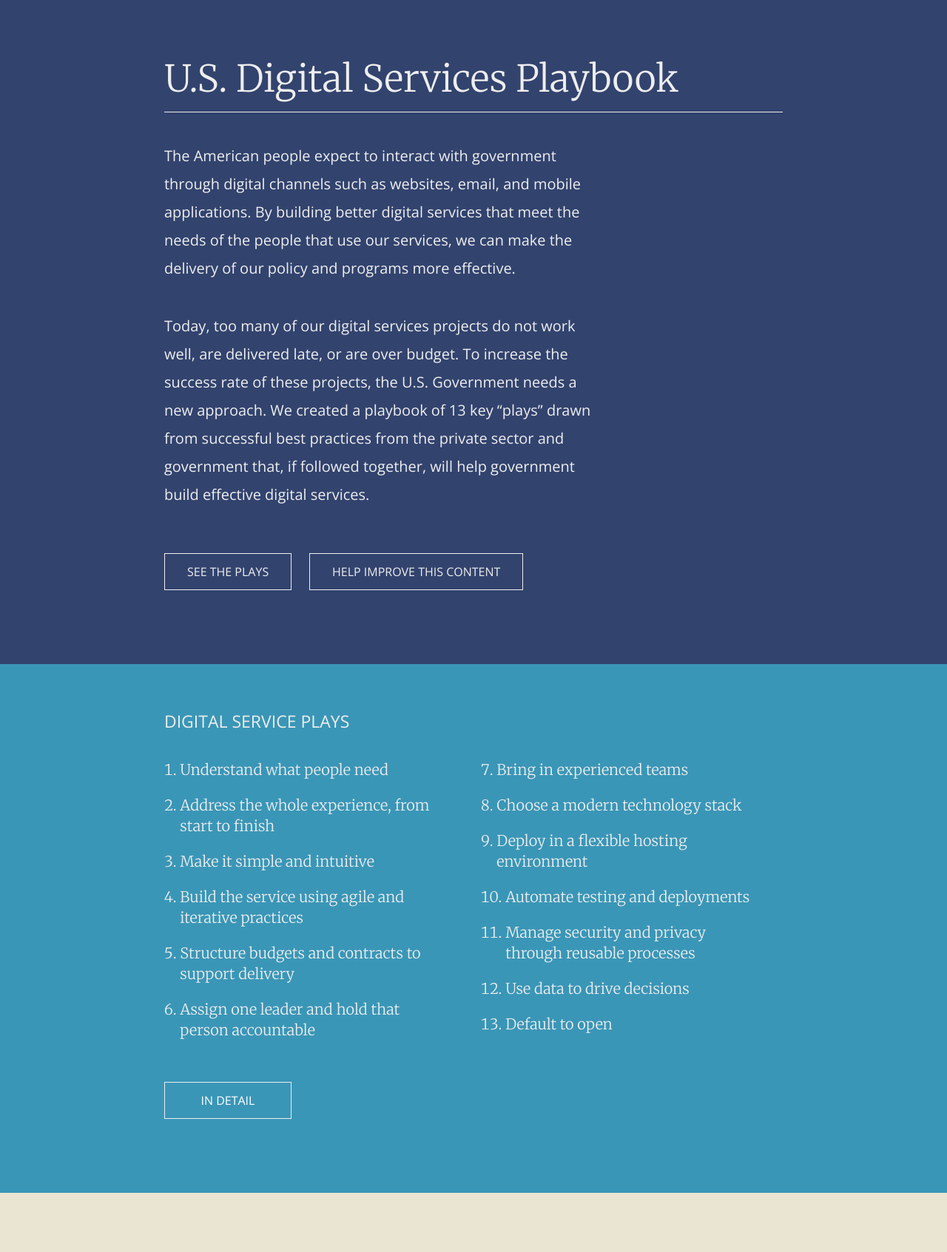
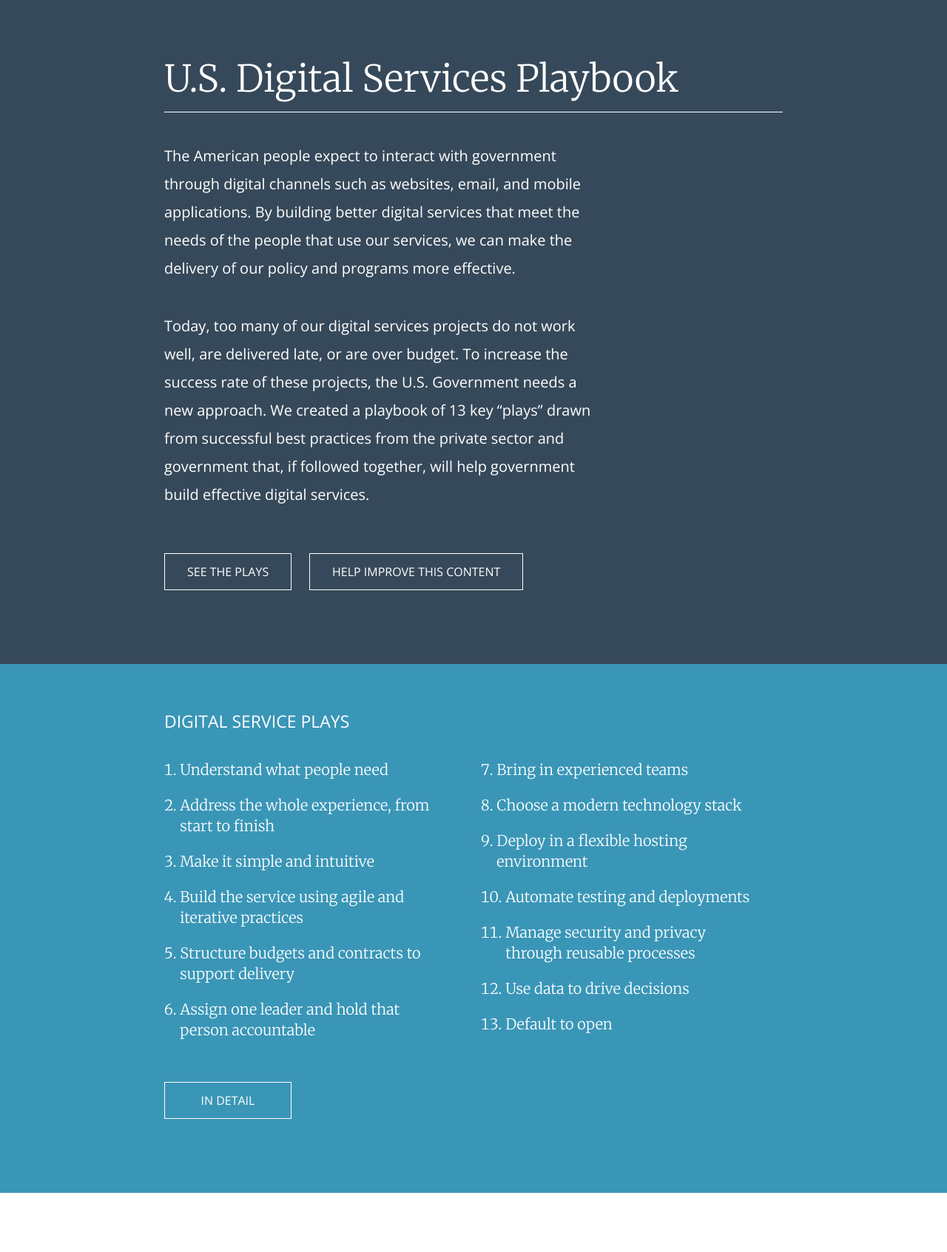
Before and after one commit to usds/playbook, a Jekyll site: the page built from index.html, in a window 1280 px wide. Shown: the whole page at 74% size. Built offline with Jekyll 4.4.1, drawn with Linux system fonts in a browser that asks for light colours; Markdown is read by kramdown in place of the engine named in the settings.

Commit message:
updating color palette to address ryan's suggestions in #4. Leaving light blue for now.

```diff
--- a/assets/css/styles.css
+++ b/assets/css/styles.css
@@ -4,13 +4,13 @@
   box-sizing: border-box; }
 
 body {
-  background: #eae4d2;
+  background: white;
   font-family: "Merriweather", serif;
   margin: 0;
   line-height: 28px; }
 
 body#techfar_landing_page {
-  background: #32436e; }
+  background: #36495a; }
 
 a {
   color: inherit;
@@ -37,7 +37,7 @@
 h1 {
   font-size: 50px;
   font-weight: 300;
-  border-bottom: 1px solid #eeeeee;
+  border-bottom: 1px solid white;
   padding-bottom: 0.25em;
   margin-bottom: 20px;
   line-height: 65px; }
@@ -128,12 +128,12 @@
     display: inline-block;
     padding: 10px 30px;
     text-decoration: none;
-    border: 1px solid #eeeeee;
+    border: 1px solid white;
     min-width: 172px;
     text-align: center; }
   .button a:hover {
-    background: #eeeeee;
-    color: #32436e;
+    background: white;
+    color: #36495a;
     text-decoration: none; }
   @media screen and (min-width: 0px) and (max-width: 640px) {
     .button {
@@ -145,19 +145,19 @@
 #alpha_tag {
   float: right;
   background: green;
-  color: #eeeeee;
+  color: white;
   padding: 10px;
   font-family: "Open Sans", sans-serif; }
 
 #introduction {
-  background: #32436e;
-  color: #eeeeee;
+  background: #36495a;
+  color: white;
   padding-bottom: 60px; }
   #introduction a {
     text-decoration: underline; }
   #introduction a:hover {
-    background: #eeeeee;
-    color: #32436e; }
+    background: white;
+    color: #36495a; }
   #introduction .button a {
     text-decoration: none; }
   #introduction p {
@@ -167,7 +167,7 @@
     line-height: 38px;
     margin-top: 40px;
     font-weight: lighter;
-    color: #eeeeee; }
+    color: white; }
   #introduction p.download_links {
     font-size: 16px; }
   @media screen and (min-width: 0px) and (max-width: 640px) {
@@ -184,8 +184,8 @@
   position: fixed;
   width: 100%;
   height: 0;
-  background: #32436e;
-  color: #eeeeee;
+  background: #36495a;
+  color: white;
   font-family: "Merriweather", serif; }
   #navigation_bar .outer_container {
     padding: 0 40px; }
@@ -193,7 +193,7 @@
     padding: 20px 0;
     margin-top: 0;
     font-size: 20px;
-    color: #eeeeee;
+    color: white;
     font-weight: lighter;
     line-height: 20px;
     display: inline-block; }
@@ -206,7 +206,7 @@
     list-style-position: outside; }
   #navigation_bar .active_play a {
     background: #3a96b7;
-    color: #eeeeee;
+    color: white;
     text-decoration: none; }
   #navigation_bar li {
     display: inline;
@@ -220,11 +220,11 @@
       text-align: center;
       font-family: "Merriweather", serif;
       font-weight: lighter;
-      color: #eeeeee;
+      color: white;
       border: 1px solid #1164b0; }
     #navigation_bar li a:hover {
       background: #3a96b7;
-      color: #eeeeee;
+      color: white;
       text-decoration: none; }
   #navigation_bar #menu_icon {
     display: none;
@@ -273,7 +273,7 @@
   color: #333333;
   padding-bottom: 60px; }
   #plays_index h3 {
-    color: #eeeeee;
+    color: white;
     font-size: 23px;
     font-weight: normal;
     margin-bottom: 38px; }
@@ -290,14 +290,14 @@
     margin-top: 0px; }
     #plays_index ol a {
       vertical-align: top;
-      color: #eeeeee;
+      color: white;
       margin-top: 0;
       display: inline-block;
       width: 85%; }
     #plays_index ol a:hover {
       color: #333333; }
   #plays_index ol, #plays_index li {
-    color: #eeeeee;
+    color: white;
     font-size: 20px;
     font-weight: lighter;
     margin-top: 0; }
@@ -340,7 +340,7 @@
     margin-right: 0; }
 #plays h4, #techfar h4 {
   margin-top: 0px;
-  color: #32436e; }
+  color: #36495a; }
 #plays h2, #techfar h2 {
   margin-bottom: 24px; }
 #plays h5, #techfar h5 {
@@ -371,12 +371,12 @@
 #plays ul, #techfar ul {
   list-style-image: url("../images/bullet-circle.svg"); }
 #plays a, #techfar a {
-  color: #32436e;
+  color: #36495a;
   text-decoration: underline;
   display: inline-block; }
 #plays a:hover, #techfar a:hover {
-  color: #eeeeee;
-  background: #32436e; }
+  color: white;
+  background: #36495a; }
 @media screen and (min-width: 0px) and (max-width: 640px) {
   #plays p, #techfar p {
     font-size: 16px;
--- a/assets/sass/styles.css.scss
+++ b/assets/sass/styles.css.scss
@@ -2,13 +2,13 @@
 @import "neat/neat";
 
 // Colors
-$atlantic_blue:       #32436E;
+$atlantic_blue:       #36495a;
 $pacific_blue:        #1164B0;
 $miami_vice_blue:     #3A96B7;
-$white:               #eee;
+$white:               #fff;
 $black:               #333;
 $gray:                #4D4D4D;
-$background_white:    #EAE4D2;
+$background_white:    #fff;
 
 // Fonts
 $serif:               'Merriweather', serif;
```
